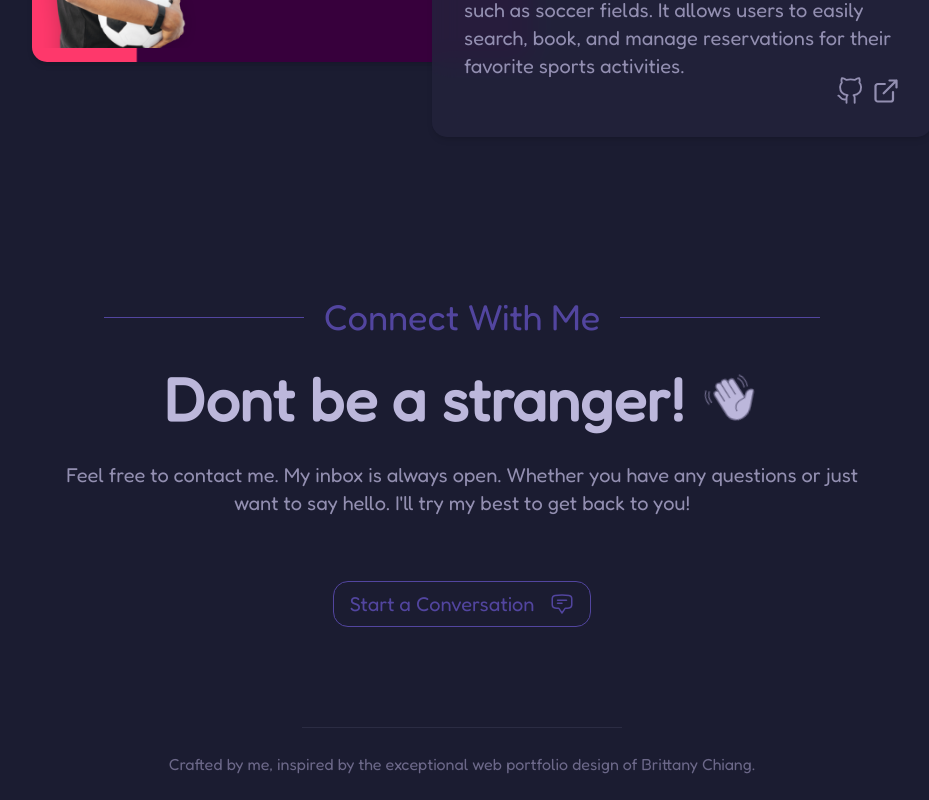
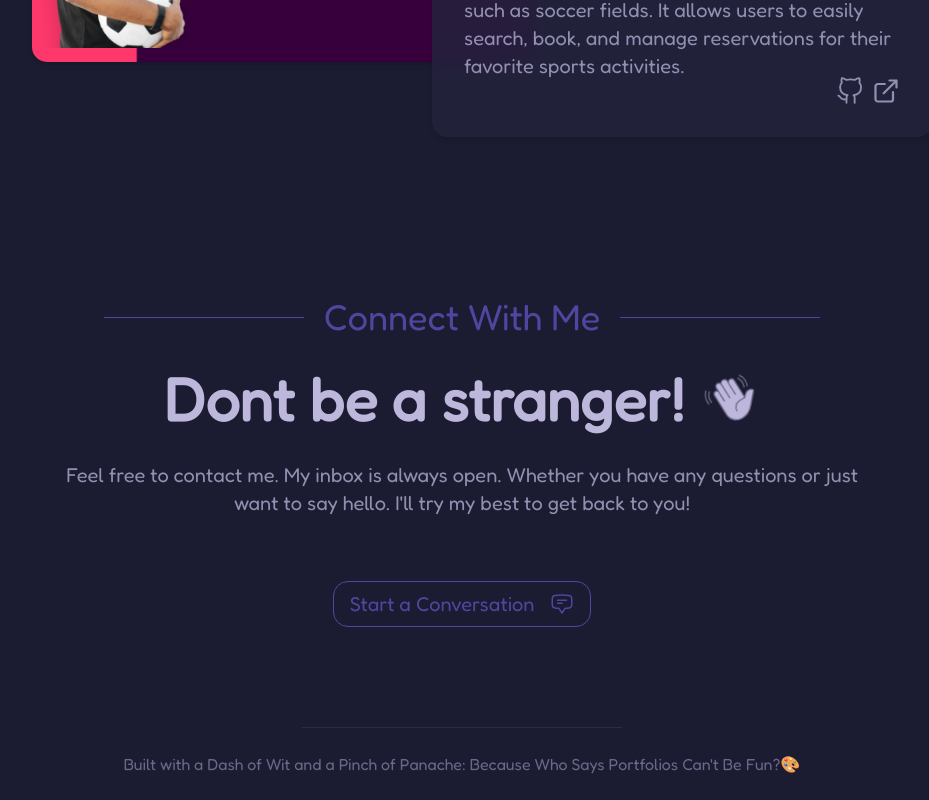
Before and after one commit to JohnKamaujk/portfolio_website, a React (Vite) app: page / in a window 1280 px wide. Shown: the part 4855-5655 px from the top of the page, without its empty margins (178-1107 px from the left). Built offline with nearby package versions, Linux system fonts and the light colour scheme.

Commit message:
:sparkles:feat:complete footer section

```diff
--- a/src/components/Scenes/Footer.jsx
+++ b/src/components/Scenes/Footer.jsx
@@ -12,11 +12,12 @@ const Footer = () => {
       variants={{
         hidden: { opacity: 0, y: 20 },
         visible: { opacity: 1, y: 0 },
-      }}>
+      }}
+    >
       <hr className="flex-grow border-t border-nd-white-1/10 w-[60%] sm:w-[50%] md:w-[40%] mb-3 sm:mb-4 md:mb-6" />
       <p className="text-sm md:text-base text-nd-third text-center max-w-[350px] sm:max-w-none">
-        Crafted by me, inspired by the exceptional web portfolio design of{" "}
-        <a href="https://brittanychiang.com/">Brittany Chiang.</a>
+        Built with a Dash of Wit and a Pinch of Panache: Because Who Says
+        Portfolios Can't Be Fun?🎨
       </p>
     </motion.footer>
   );
```
